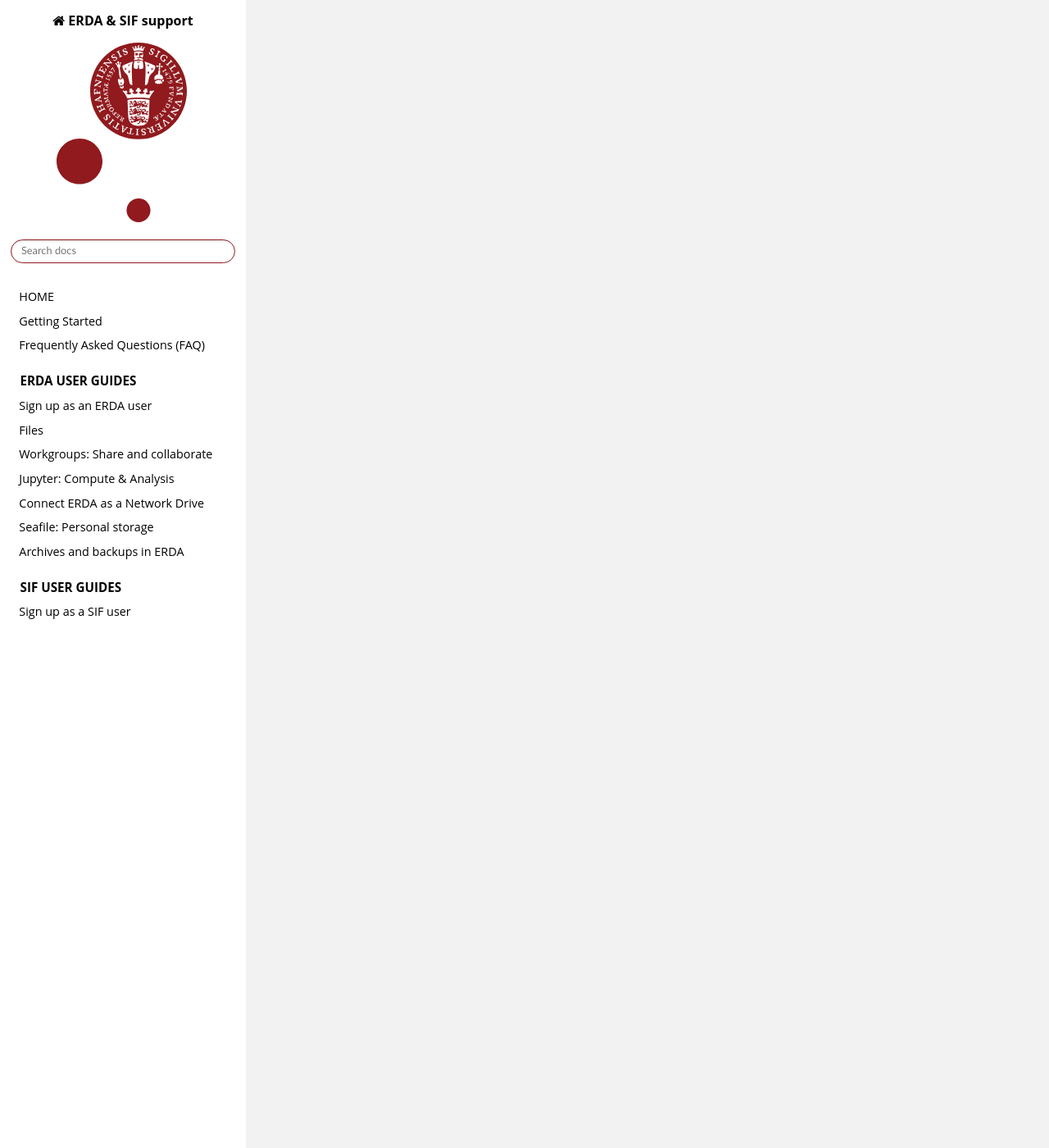
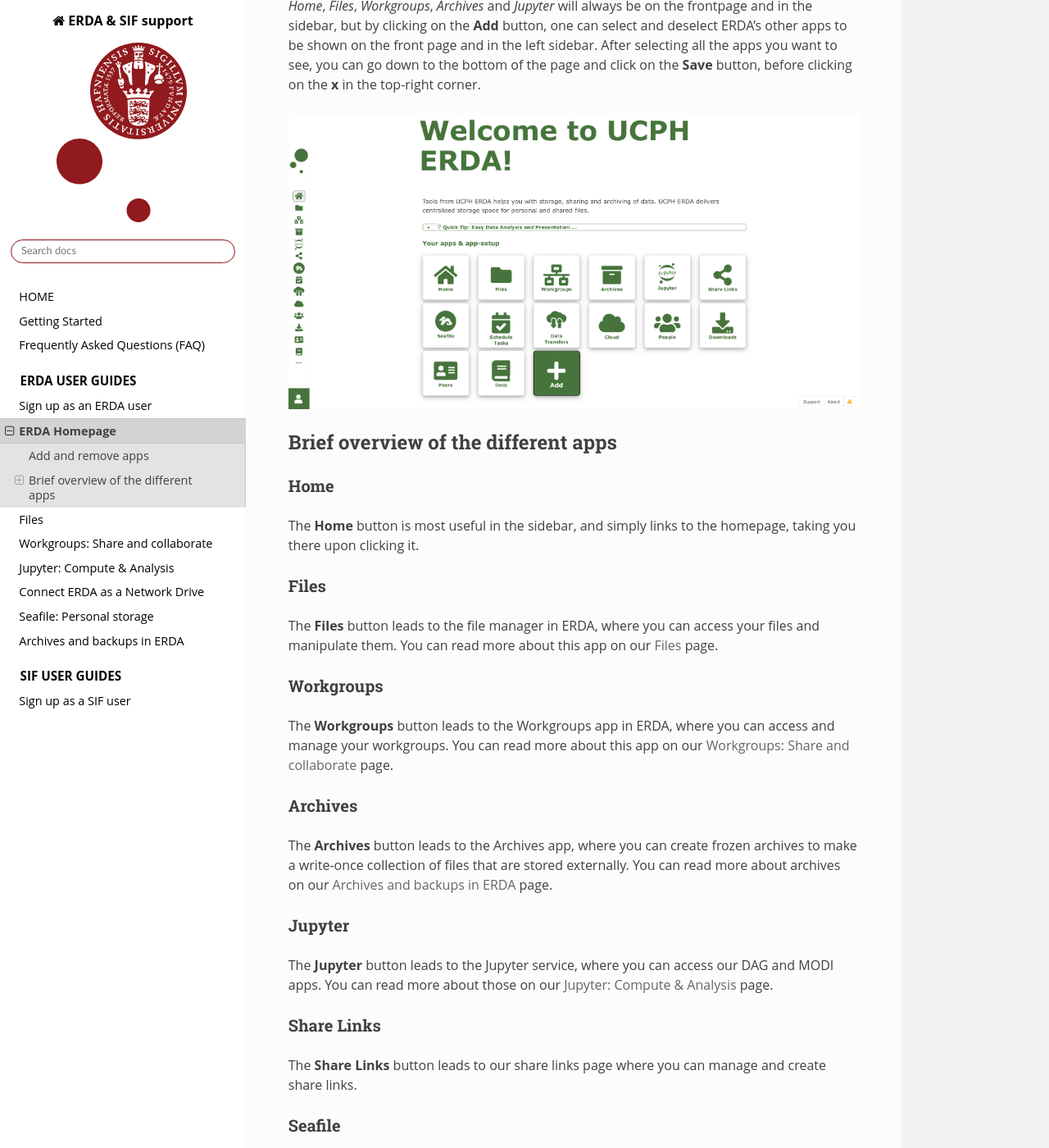
Before and after one commit to ucphhpc/migrid-user-docs, a Sphinx documentation site: the page built from docs/sections/erda/homepage/index.rst, in a window 1280 px wide and 1400 px high, scrolled down 368 px. Shown: the whole window at 82% size. Built offline with Sphinx 7.4.7 and the Read the Docs theme 2.0.0, drawn with Linux system fonts in a browser that asks for light colours; some of the changed text lies outside the part shown.

Commit message:
Made modifications to Homepage and added to path. Unfinished #13

```diff
--- a/docs/index.rst
+++ b/docs/index.rst
@@ -17,6 +17,7 @@
    :caption: ERDA User Guides
 
    sections/erda/signup/index
+   sections/erda/homepage/index
    sections/erda/files/index
    sections/erda/workgroup/index
    sections/erda/jupyter/index
--- a/docs/sections/erda/homepage/index.rst
+++ b/docs/sections/erda/homepage/index.rst
@@ -1,9 +1,114 @@
-:orphan:
-
 .. _erda-homepage-start:
 
 =============
 ERDA Homepage
 =============
 
-(This section will be a guide on how to use the ERDA homepage. For now, it is a WIP)
+On your Home page you can navigate between the available ERDA Apps and modify which apps to enable in your web interface.
+
+It makes accessing the different parts of ERDA easy, and is made so that you can customize it to include what you want to see.
+
+.. _erda-homepage-addbutton:
+
+Add and remove apps
+-------------------
+
+*Home*, *Files*, *Workgroups*, *Archives* and *Jupyter* will always be on the frontpage and in the sidebar, but by clicking on the **Add** button, one can select and deselect ERDA's other apps to be shown on the front page and in the left sidebar.
+After selecting all the apps you want to see, you can go down to the bottom of the page and click on the **Save** button, before clicking on the **x** in the top-right corner.
+
+.. image:: /images/homepage/homepage-mainmenu.png
+
+
+.. _erda-homepage-apps:
+
+Brief overview of the different apps
+------------------------------------
+
+Home
+++++
+
+The **Home** button is most useful in the sidebar, and simply links to the homepage, taking you there upon clicking it.
+
+
+Files
++++++
+
+The **Files** button leads to the file manager in ERDA, where you can access your files and manipulate them.
+You can read more about this app on our :ref:`Files<erda-files-start>` page.
+
+
+Workgroups
+++++++++++
+
+The **Workgroups** button leads to the Workgroups app in ERDA, where you can access and manage your workgroups.
+You can read more about this app on our :ref:`Workgroups: Share and collaborate<erda-workgroup-start>` page.
+
+
+Archives
+++++++++
+
+The **Archives** button leads to the Archives app, where you can create frozen archives to make a write-once collection of files that are stored externally.
+You can read more about archives on our :ref:`Archives and backups in ERDA<erda-archiving-start>` page.
+
+
+Jupyter
++++++++
+
+The **Jupyter** button leads to the Jupyter service, where you can access our DAG and MODI apps.
+You can read more about those on our :ref:`Jupyter: Compute & Analysis<erda-jupyter-start>` page.
+
+
+Share Links
++++++++++++
+
+The **Share Links** button leads to our share links page where you can manage and create share links.
+
+
+Seafile
++++++++
+
+The **Seafile** button leads to our separate page for Seafile, which is a file/folder synchronization and data sharing service similar to Dropbox/OneDrive/Google Drive/iCloud - But with the advantage that your data are stored internally and securely at UCPH.
+You can read more about Seafile on our :ref:`Seafile<erda-seafile-start>` page.
+
+
+Schedule Tasks
+++++++++++++++
+
+The **Schedule Tasks** button leads to our page for scheduling tasks via cron jobs or at jobs.
+You can read more about how to use this at the bottom of that page, with a more in-depth guide being WIP.
+
+
+Data Transfers
+++++++++++++++
+
+WIP
+
+
+Cloud
++++++
+
+WIP
+
+
+People
+++++++
+
+WIP
+
+
+Downloads
++++++++++
+
+WIP
+
+
+Peers
++++++
+
+WIP
+
+
+Docs
+++++
+
+WIP
```
Also changed, not shown: docs/images/homepage/homepage-mainmenu.png (added).
